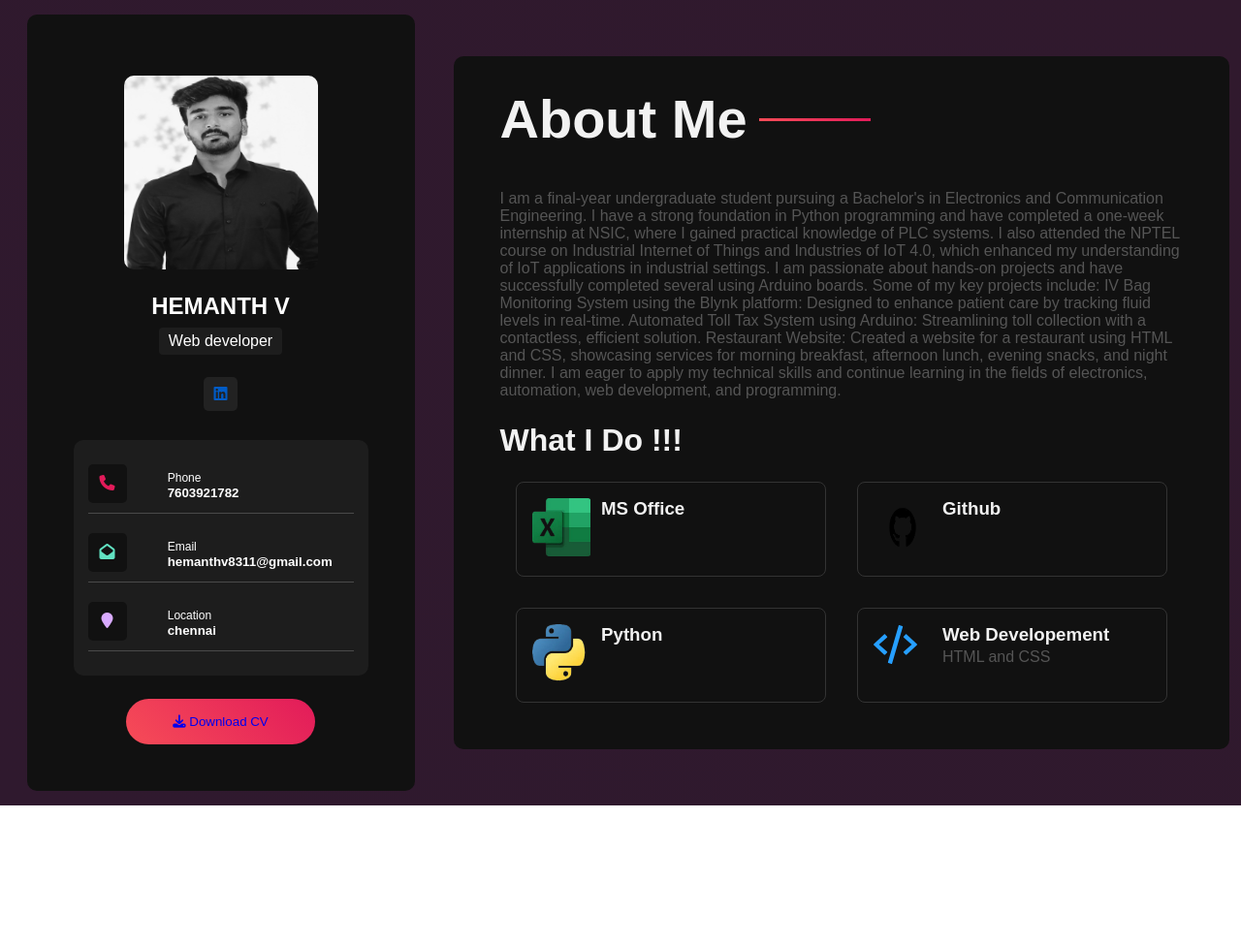
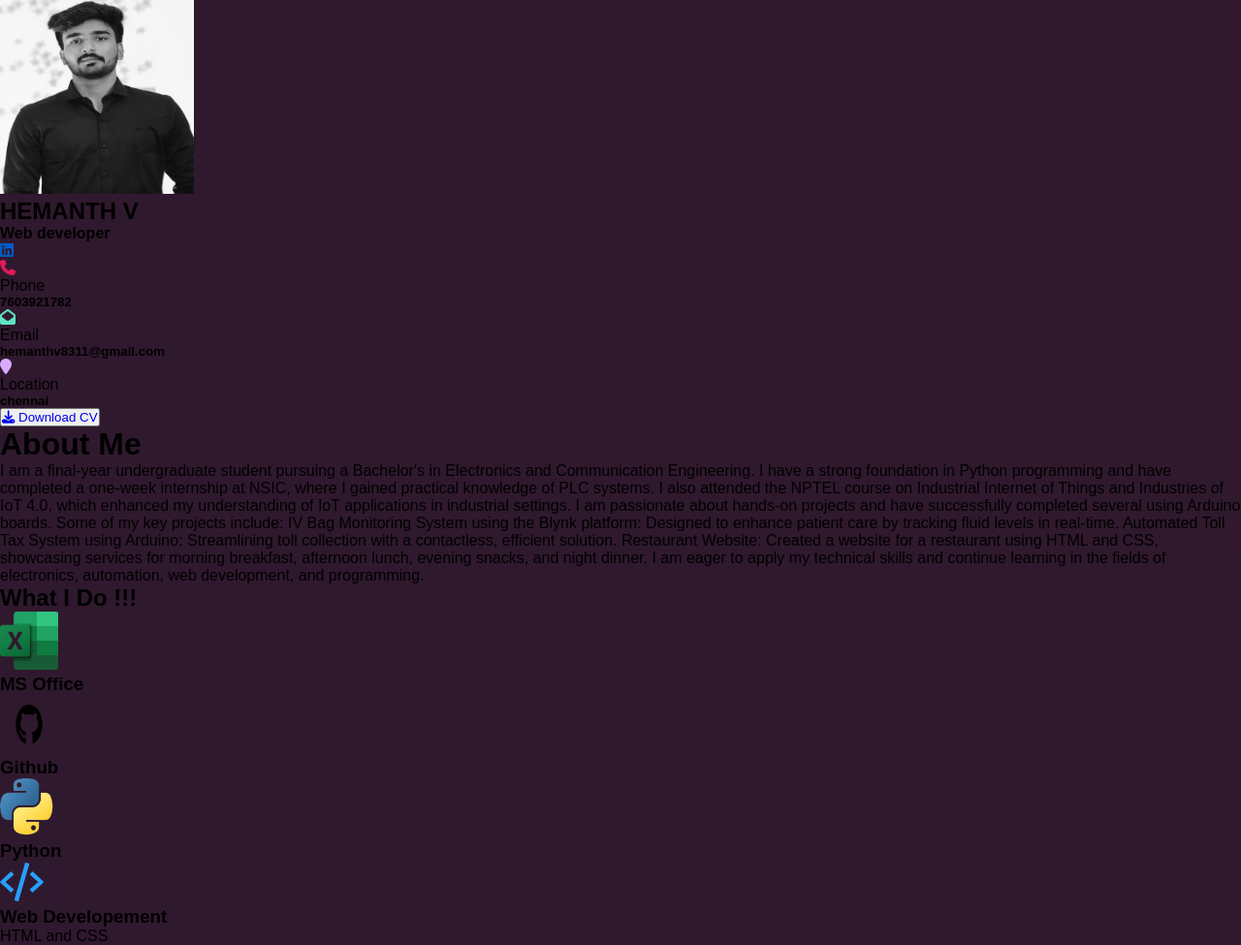
Before and after one commit to hemanthv83/hemanthv11, a plain HTML site: page index.html in a window 1280 px wide. Shown: the whole page at 97% size. Before the commit the page ends 831 px from the top, so only its background shows below. Drawn offline with Linux system fonts and the light colour scheme.

Commit message:
Update style.css

```diff
--- a/style.css
+++ b/style.css
@@ -20,193 +20,3 @@
 body{
     background: linear-gradient(45deg, var(--purple),var(--purple-light));
 }
-.container{
-    display: flex;
-    justify-content: space-around;
-    align-items: center;
-    min-height: 100%;
-    width: 100%;
-    flex-wrap: wrap;
-    position: relative;
-}
-.profile-card{
-    background: #111;
-    width:400px;
-    padding: 3rem;
-    border-radius: 10px;
-    min-height: 400px;
-    position: relative;
-    color:#fff;
-    margin: 15px;
-    display: flex;
-    justify-content: space-between;
-    align-items: center;
-    flex-direction: column;
-}
-.profile-card .profile-pic{
-    margin-top: 15px;
-    overflow: hidden;
-}
-.profile-card .profile-pic img{
-    border-radius: 10px;
-}
-.profile-card .profile-details{
-    display: flex;
-    flex-direction: column;
-    justify-content: flex-start;
-    align-items: center;
-    width:100%;
-}
-.profile-details .intro{
-    display: flex;
-    justify-content: center;
-    align-items: center;
-    flex-direction: column;
-}
-.profile-details .intro h2{
-    margin-top: 20px;
-}
-.profile-details .intro h4{
-    background: #1d1d1d;
-    font-weight: 400;
-    border-radius: 4px;
-    padding: 5px 10px;
-    margin: 8px;
-}
-.profile-details .intro .social{
-    margin-top: 10px;
-    margin-bottom: 25px;
-}
-.profile-details .intro .social i{
-    color:#ddd;
-    font-size: 16px;
-    background-color:#222;
-    margin: 5px;
-    height: 35px;
-    width:35px;
-    line-height: 35px;
-    text-align: center;
-    border-radius: 5px;
-    transition: 0.5s;
-}
-.profile-details .intro .social i:hover{
-    transform: scale(1.2);
-    border:1px solid rgba(255,255,255,0.3);
-}
-.profile-details .contact-info{
-    background-color: #1d1d1d;
-    padding: 15px;
-    border-radius: 10px;
-    width: 100%;
-}
-.profile-details .contact-info .row{
-    display: flex;
-    justify-content: space-between;
-    align-items: center;
-    border-bottom: 1px solid rgba(255,255,255,0.2);
-    padding: 10px 0;
-    margin-bottom: 10px;
-}
-.contact-info .row .icon{
-    height: 40px;
-    width: 40px;
-    line-height: 40px;
-    border-radius: 5px;
-    background-color: #111;
-    text-align: center;
-    color:#fff;
-    transition: 0.5s;
-}
-.row .icon:hover{
-    transform:scale(1.2);
-    border:1px solid rgba(255,255,255,0.1);
-}
-.row .content{
-    min-width: 70%;
-}
-.row .content span{
-    font-size: 12px;
-}
-.download-btn{
-    background: linear-gradient(45deg, #f64c57,#e21b5a);
-    color:#fff;
-    padding: 1rem 3rem;
-    border-radius: 30px;
-    margin-top: 1.5rem;
-    border:none;
-}
-/*****about section ****/
-.about{
-    background-color: #111;
-    max-width: 800px;
-    padding: 2rem 3rem;
-    border-radius: 10px;
-}
-.about h1{
-    color:#f2f2f2;
-    margin-bottom: 1.1rem;
-    position: relative;
-    display: inline-block;
-    font-size: 3.5rem;
-}
-.about h1::after{
-    position: absolute;
-    content: "";
-    top:50%;
-    right:-50%;
-    width:45%;
-    height: 3px;
-    background: linear-gradient(45deg, #f64c57,#e21b5a);
-}
-.about h2{
-    color:#f2f2f2;
-    font-size: 2rem;
-    margin:0.5rem 0;
-}
-.about p{
-    color:#555;
-    margin:1.5rem 0;
-}
-.about .work{
-    display: grid;
-    grid-template-columns: 1fr 1fr;
-    grid-template-rows: auto;
-}
-.work .workbox{
-    display: flex;
-    justify-content: space-between;
-    border-radius:8px;
-    border:1px solid #333;
-    padding: 1rem;
-    margin:1rem;
-
-}
-.work .workbox .desc{
-    width:75%;
-    color:#555;
-}
-.work .workbox .desc h3{
-    color:#f2f2f2;
-    margin-bottom: 3px;
-}
-.work .workbox .desc p{
-    margin:0px;
-}
-/***Responsive Design ***/
-@media(max-width:768px)
-{
-    .about{
-        width: 1005;
-        max-width: 400px;
-        padding:1rem;
-        margin:1rem;
-
-    }
-    .about h1{
-        font-size: 2.2rem;
-    }
-    .about .work{
-        grid-template-columns: repeat(1,1fr);
-        grid-template-rows: repeat(4,auto);
-    }
-}
```
